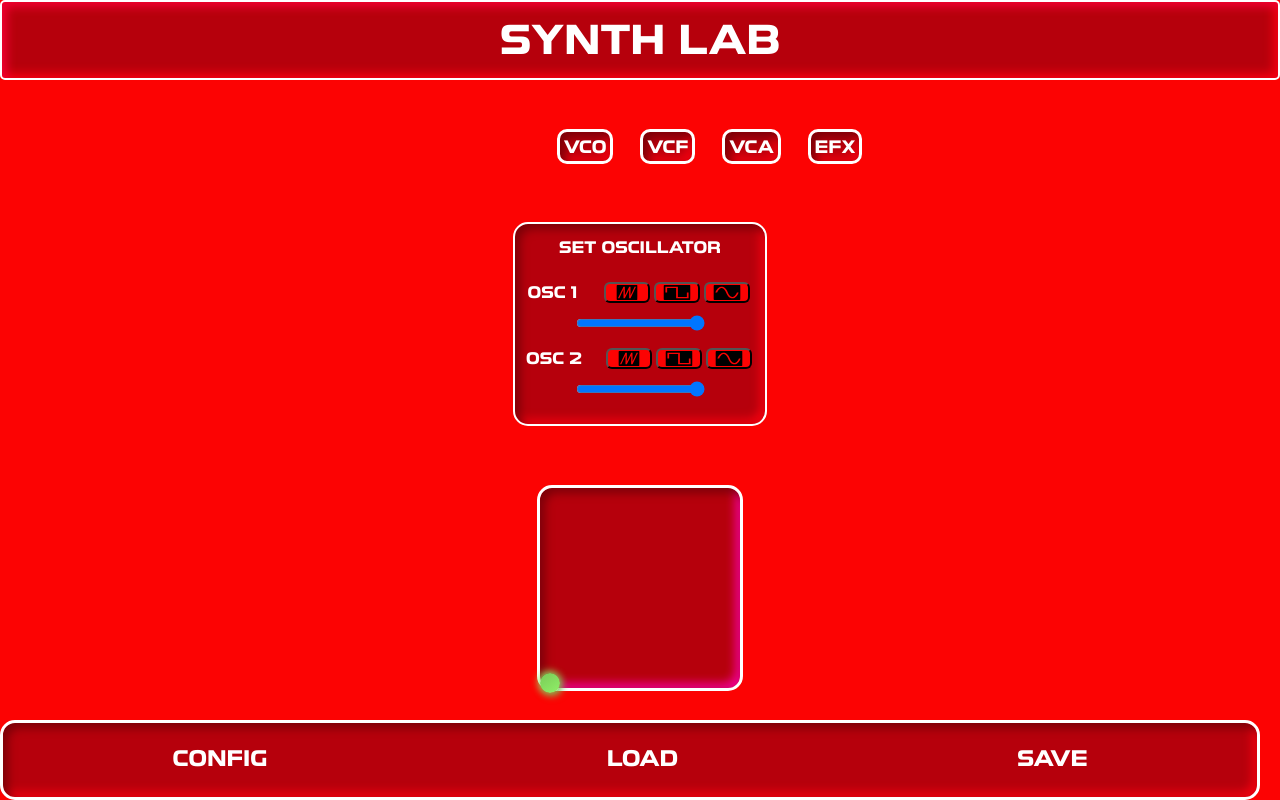
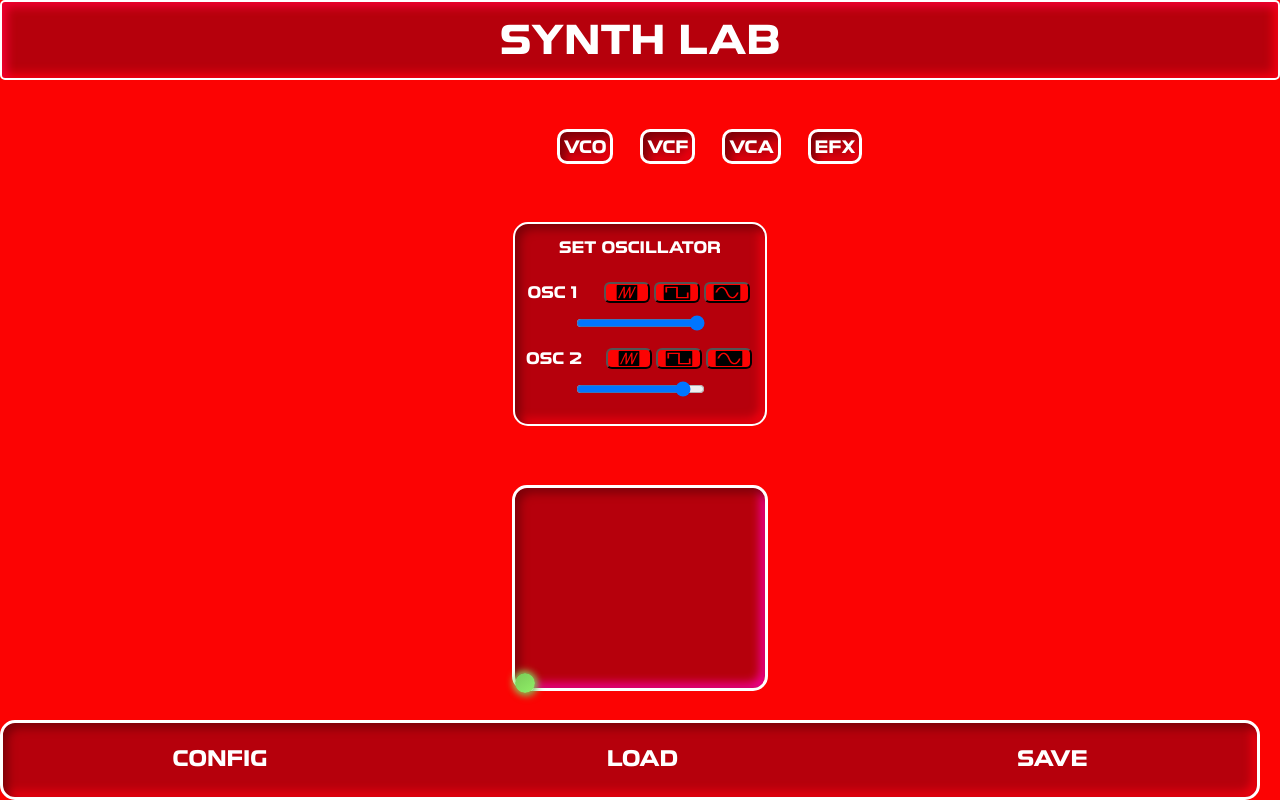
Before and after one commit to PhilippAubert/capstone-digitalSynth, a React (Create React App) app: page /oscillator in a window 1280 px wide. Built offline with nearby package versions, Linux system fonts and the light colour scheme.

Commit message:
Adjust Touchpad size and input range Oscillators - to 250x200

```diff
--- a/src/components/Oscillators.js
+++ b/src/components/Oscillators.js
@@ -88,7 +88,7 @@ export default function Oscillators({
         onChange={handleOsc2Change}
         type="range"
         min="0"
-        max="200"
+        max="250"
         className="Value"
       />
     </div>
--- a/src/components/Touchpad.js
+++ b/src/components/Touchpad.js
@@ -23,8 +23,8 @@ export default function Touchpad({ onTouchChange, onTouchStart, onTouchEnd }) {
       if (coordinates.y < 0) {
         coordinates.y = 0;
       }
-      if (coordinates.x > 200) {
-        coordinates.x = 200;
+      if (coordinates.x > 250) {
+        coordinates.x = 250;
       }
       if (coordinates.y > 200) {
         coordinates.y = 200;
--- a/src/components/css/Touchpad.css
+++ b/src/components/css/Touchpad.css
@@ -1,6 +1,6 @@
 .Touchpad {
   height: 200px;
-  width: 200px;
+  width: 250px;
   border: 3px solid white;
   border-radius: 15px;
   position: relative;
```
